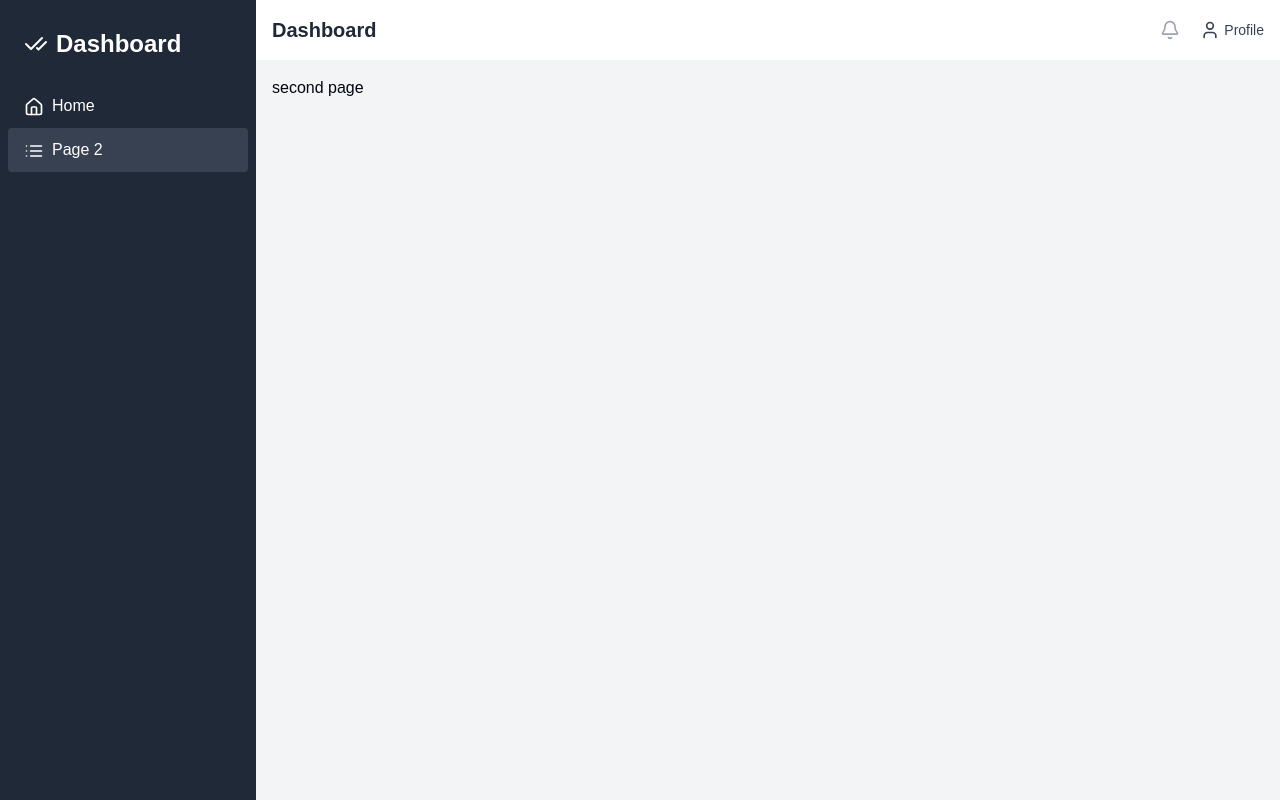
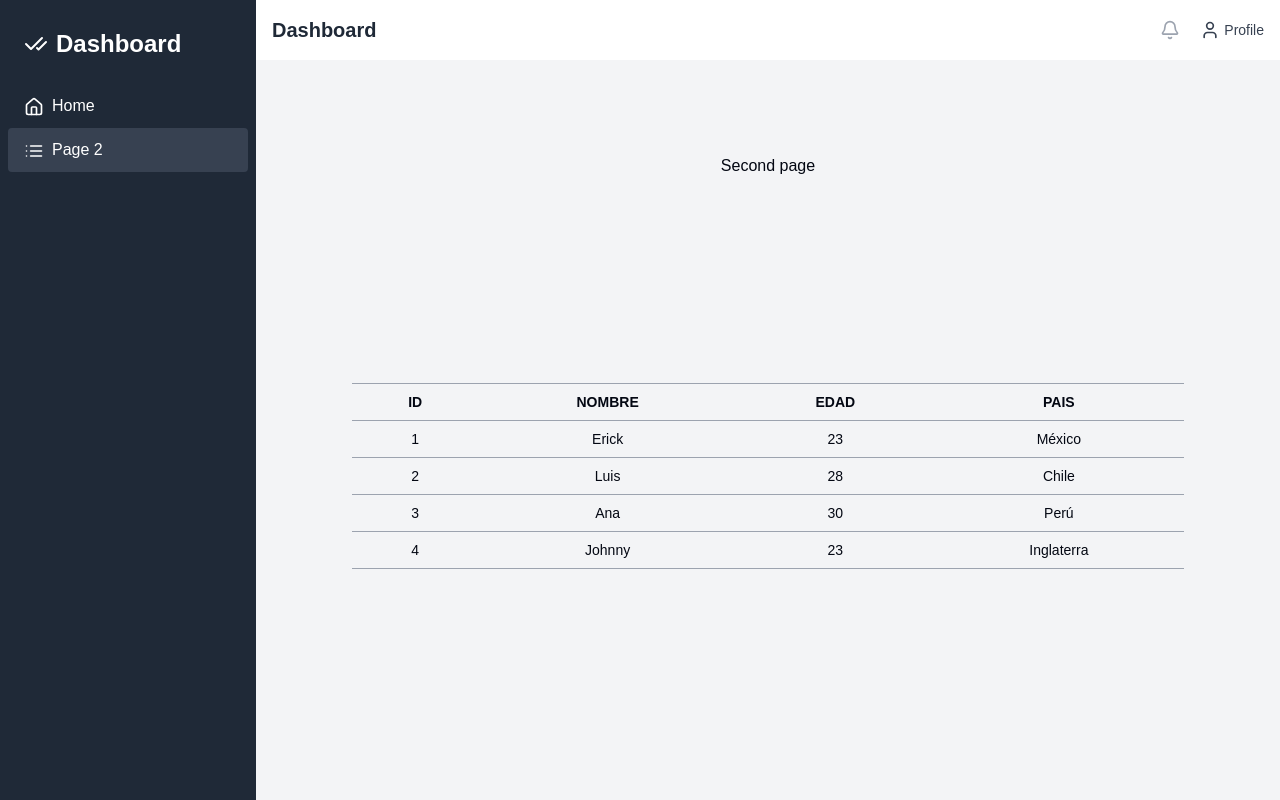
Before and after one commit to danimc/next-dashboard-template, a Next.js app: page /second in a window 1280 px wide. Built offline with nearby package versions, Linux system fonts and the light colour scheme.

Commit message:
Feat: Dinamic Table in second page

```diff
--- a/src/app/(dashboard)/second/page.tsx
+++ b/src/app/(dashboard)/second/page.tsx
@@ -1,5 +1,84 @@
 const SecondPage = () => {
-  return <p> second page </p>
+
+  const objetos = [
+    { id: 1, name: "Erick", age: 23, country: "México" },
+    { id: 2, name: "Luis", age: 28, country: "Chile" },
+    { id: 3, name: "Ana", age: 30, country: "Perú" },
+    { id: 4, name: "Johnny", age: 23, country: "Inglaterra" },
+  ];
+
+  return (
+
+    <div className="justify-items-center items-center gap-16 grid grid-rows-[20px_1fr_20px] p-8 sm:p-20 pb-20 min-h-screen font-[family-name:var(--font-geist-sans)]">
+      <p> Second page </p>
+
+      <table className="table min-w-full text-center text-sm ">
+        <thead >
+          <tr className="border-y border-gray-400">
+            <th className="px-4 py-2">ID</th>
+            <th className="px-4 py-2">NOMBRE</th>
+            <th className="px-4 py-2">EDAD</th>
+            <th className="px-4 py-2">PAIS</th>
+          </tr>
+        </thead>
+        <tbody>
+
+          {objetos.map((persona) => (
+            <tr key = {persona.id} className = "border-y border-gray-400">
+              <td className="px-4 py-2">{persona.id}</td>
+              <td className="px-4 py-2">{persona.name}</td>
+              <td className="px-4 py-2">{persona.age}</td>
+              <td className="px-4 py-2">{persona.country}</td>
+            </tr>
+            ))
+          }
+
+        </tbody>
+      </table>
+
+
+      </div>
+)
 }
 
 export default SecondPage
+
+
+
+
+// <table className="table min-w-full text-center text-sm ">
+// <thead >
+//   <tr className="border-y border-gray-400">
+//     <th className="px-4 py-2">ID</th>
+//     <th className="px-4 py-2">NOMBRE</th>
+//     <th className="px-4 py-2">CORREO</th>
+//     <th className="px-4 py-2">DATO</th>
+//   </tr>
+// </thead>
+// <tbody className="">
+//     <tr className="border-y border-gray-400 ">
+//       <th className="px-4 py-2">numero</th>
+//       <td className="px-4 py-2">Objeto</td>
+//       <td className="px-4 py-2">Objeto</td>
+//       <td className="px-4 py-2">Objeto</td>
+//     </tr>
+//     <tr className="border-y border-gray-400">
+//       <th className="px-4 py-2">numero</th>
+//       <td className="px-4 py-2">Objeto</td>
+//       <td className="px-4 py-2">Objeto</td>
+//       <td className="px-4 py-2">Objeto</td>
+//     </tr>
+//     <tr className="border-y border-gray-400">
+//       <th className="px-4 py-2">numero</th>
+//       <td className="px-4 py-2">Objeto</td>
+//       <td className="px-4 py-2">Objeto</td>
+//       <td className="px-4 py-2">Objeto</td>
+//     </tr>
+//     <tr className="border-y border-gray-400">
+//       <th className="px-4 py-2">numero</th>
+//       <td className="px-4 py-2">Objeto</td>
+//       <td className="px-4 py-2">Objeto</td>
+//       <td className="px-4 py-2">Objeto</td>
+//     </tr>
+// </tbody>
+// </table>
```
